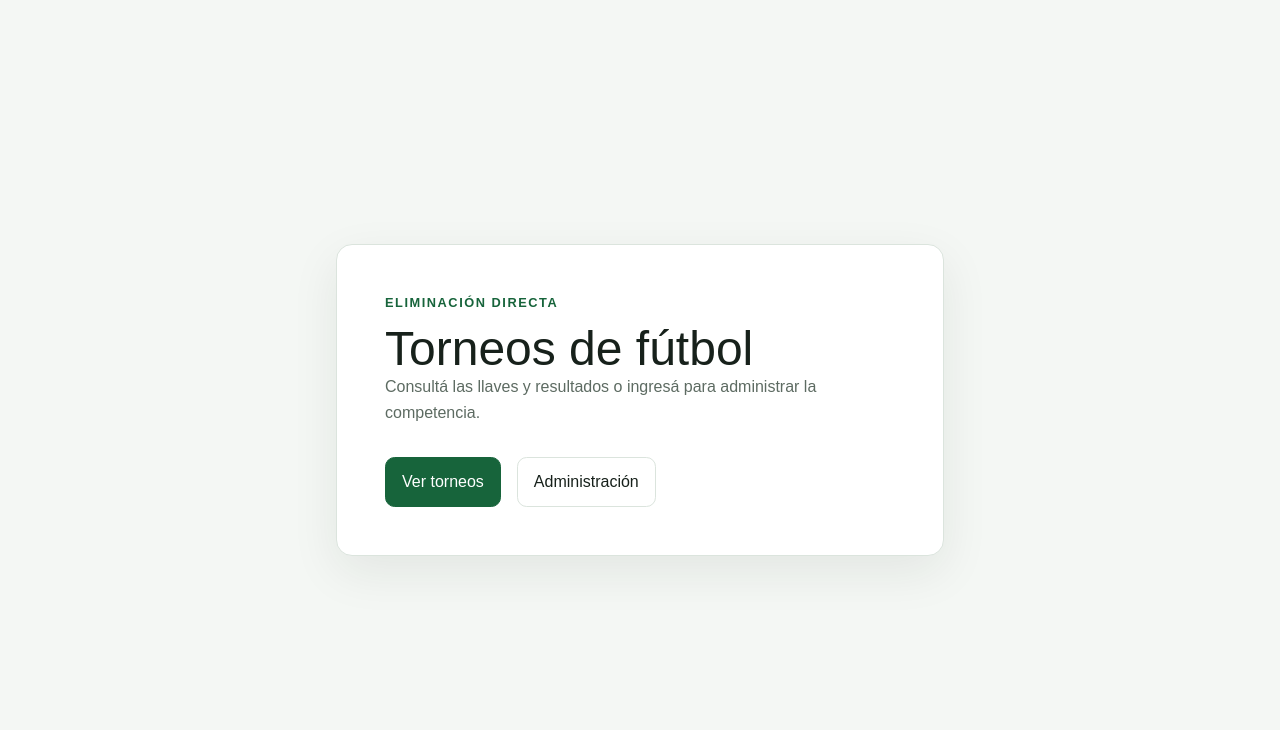
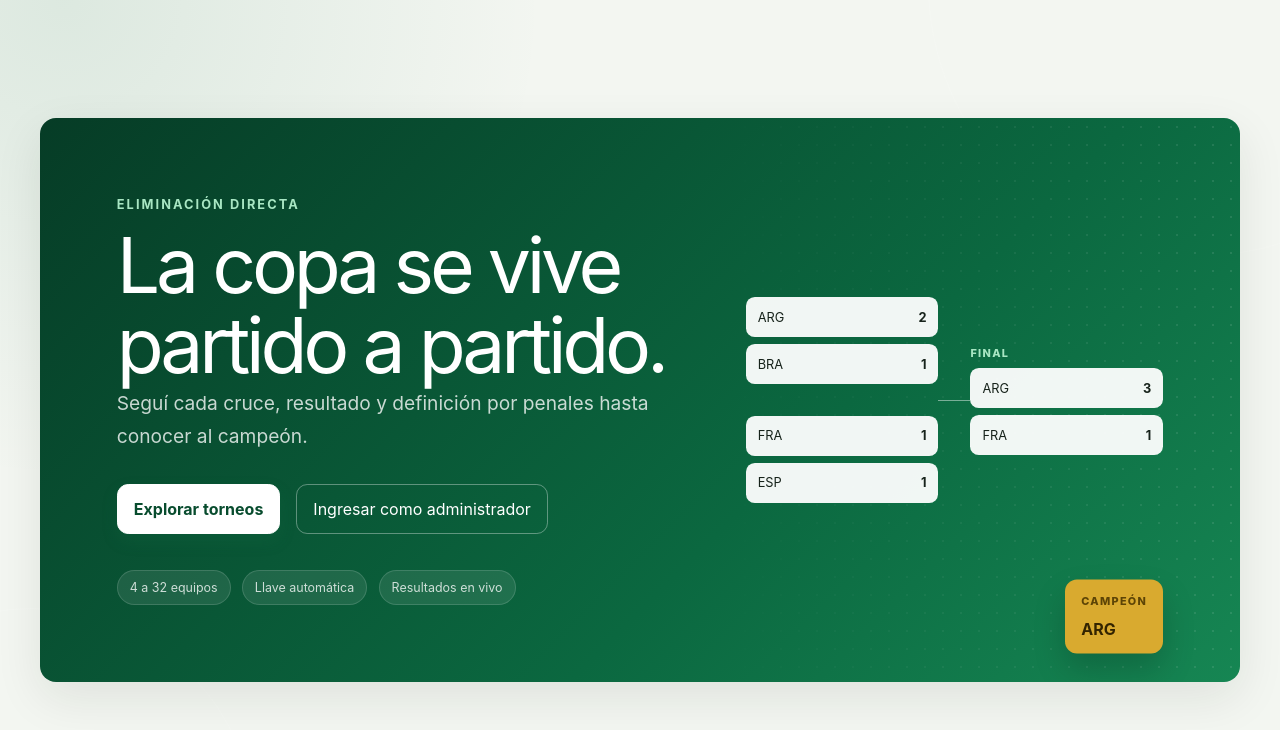
Before and after one commit to RodriguezAgustinF/AranguriAppsChallenge, a Next.js app: page / in a window 1280 px wide. Shown: the top 730 px of the page. Built offline with nearby package versions, Linux system fonts and the light colour scheme.

Commit message:
style(ui): refresh tournament visual design

```diff
--- a/src/app/admin/equipos/page.tsx
+++ b/src/app/admin/equipos/page.tsx
@@ -24,7 +24,7 @@ export default async function TeamsPage() {
                 .data.publicUrl;
               return (
                 <article className="entity-card" key={team.id}>
-                  <div className="entity-row">
+                  <div className="entity-row team-entity-row">
                     <div
                       className="team-logo"
                       aria-label={`Imagen de ${team.name}`}
--- a/src/app/globals.css
+++ b/src/app/globals.css
@@ -2,14 +2,18 @@
 
 :root {
   color-scheme: light;
-  --background: #f4f7f4;
+  --background: #f3f6f1;
   --surface: #ffffff;
-  --text: #17211b;
-  --muted: #5d6b62;
-  --primary: #17643b;
-  --primary-dark: #0d4929;
-  --border: #dbe4dd;
-  --danger: #a12626;
+  --surface-soft: #f8faf7;
+  --text: #17231b;
+  --muted: #637067;
+  --primary: #157347;
+  --primary-dark: #084c2e;
+  --primary-light: #dff3e7;
+  --accent: #d5a62e;
+  --border: #dce5de;
+  --danger: #b12a2a;
+  --shadow: 0 1rem 3rem rgb(23 35 27 / 9%);
 }
 
 * {
@@ -17,10 +21,20 @@
 }
 
 body {
-  background: var(--background);
+  background:
+    radial-gradient(circle at 5% 0%, rgb(21 115 71 / 10%), transparent 30rem), var(--background);
   color: var(--text);
-  font-family: Arial, Helvetica, sans-serif;
+  font-family:
+    Inter,
+    ui-sans-serif,
+    system-ui,
+    -apple-system,
+    BlinkMacSystemFont,
+    "Segoe UI",
+    sans-serif;
   margin: 0;
+  min-height: 100vh;
+  -webkit-font-smoothing: antialiased;
 }
 
 a {
@@ -29,13 +43,14 @@ a {
 }
 
 button,
-input {
+input,
+select {
   font: inherit;
 }
 select {
   background: white;
   border: 1px solid var(--border);
-  border-radius: 0.5rem;
+  border-radius: 0.65rem;
   min-height: 2.75rem;
   padding: 0.65rem 0.75rem;
 }
@@ -51,15 +66,178 @@ select {
   padding: 2rem;
 }
 
+.home-page {
+  overflow: hidden;
+  position: relative;
+}
+
+.home-page::before,
+.home-page::after {
+  border: 1px solid rgb(255 255 255 / 12%);
+  border-radius: 50%;
+  content: "";
+  position: absolute;
+}
+
+.home-page::before {
+  height: 34rem;
+  right: -12rem;
+  top: -18rem;
+  width: 34rem;
+}
+
+.home-page::after {
+  bottom: -16rem;
+  height: 28rem;
+  left: -12rem;
+  width: 28rem;
+}
+
 .panel,
 .hero-panel {
   background: var(--surface);
   border: 1px solid var(--border);
   border-radius: 1rem;
-  box-shadow: 0 1rem 3rem rgb(23 33 27 / 8%);
+  box-shadow: var(--shadow);
   max-width: 38rem;
   padding: clamp(1.5rem, 5vw, 3rem);
   width: 100%;
+}
+
+.home-hero {
+  background: linear-gradient(135deg, #063c26, #0b6840 62%, #168653);
+  border: 0;
+  color: white;
+  display: grid;
+  gap: clamp(2rem, 5vw, 5rem);
+  grid-template-columns: minmax(0, 1.15fr) minmax(18rem, 0.85fr);
+  max-width: 75rem;
+  overflow: hidden;
+  padding: clamp(2rem, 6vw, 5rem);
+  position: relative;
+  z-index: 1;
+}
+
+.home-hero::after {
+  background: radial-gradient(circle, rgb(255 255 255 / 10%) 1px, transparent 1px);
+  background-size: 18px 18px;
+  content: "";
+  inset: 0 0 0 55%;
+  mask-image: linear-gradient(to left, black, transparent);
+  pointer-events: none;
+  position: absolute;
+}
+
+.hero-copy,
+.hero-bracket {
+  position: relative;
+  z-index: 1;
+}
+
+.home-hero .eyebrow {
+  color: #a8e6c3;
+}
+
+.home-hero h1 {
+  font-size: clamp(2.8rem, 6vw, 5.3rem);
+  letter-spacing: -0.055em;
+  max-width: 12ch;
+}
+
+.hero-description {
+  color: rgb(255 255 255 / 78%);
+  font-size: clamp(1rem, 2vw, 1.2rem);
+  line-height: 1.7;
+  max-width: 37rem;
+}
+
+.home-hero .primary-button {
+  background: white;
+  border-color: white;
+  color: var(--primary-dark);
+}
+
+.home-hero .primary-button:hover {
+  background: #ecfff4;
+}
+
+.home-hero .secondary-button {
+  border-color: rgb(255 255 255 / 35%);
+  color: white;
+}
+
+.hero-features {
+  display: flex;
+  flex-wrap: wrap;
+  gap: 0.7rem;
+  margin-top: 2.25rem;
+}
+
+.hero-features span {
+  background: rgb(255 255 255 / 9%);
+  border: 1px solid rgb(255 255 255 / 14%);
+  border-radius: 999px;
+  color: rgb(255 255 255 / 78%);
+  font-size: 0.78rem;
+  padding: 0.45rem 0.75rem;
+}
+
+.hero-bracket {
+  align-items: center;
+  display: grid;
+  grid-template-columns: 1fr 2rem 1fr;
+}
+
+.preview-stage,
+.preview-final,
+.preview-trophy {
+  display: grid;
+  gap: 0.45rem;
+}
+
+.preview-stage span,
+.preview-final span {
+  align-items: center;
+  background: rgb(255 255 255 / 94%);
+  border-radius: 0.55rem;
+  color: var(--text);
+  display: flex;
+  font-size: 0.8rem;
+  justify-content: space-between;
+  padding: 0.65rem 0.75rem;
+}
+
+.preview-stage span:nth-child(2) {
+  margin-bottom: 1.5rem;
+}
+
+.preview-final small,
+.preview-trophy small {
+  color: #a8e6c3;
+  font-size: 0.68rem;
+  font-weight: 800;
+  letter-spacing: 0.12em;
+  text-transform: uppercase;
+}
+
+.preview-connector {
+  border-top: 1px solid rgb(255 255 255 / 45%);
+}
+
+.preview-trophy {
+  background: #d9aa2f;
+  border-radius: 0.75rem;
+  bottom: 0;
+  box-shadow: 0 1rem 2rem rgb(0 0 0 / 18%);
+  color: #332400;
+  padding: 0.85rem 1rem;
+  position: absolute;
+  right: 0;
+  transform: translateY(65%);
+}
+
+.preview-trophy small {
+  color: #5d4406;
 }
 
 .auth-panel {
@@ -70,7 +248,7 @@ select {
   color: var(--primary);
   font-size: 0.8rem;
   font-weight: 700;
-  letter-spacing: 0.12em;
+  letter-spacing: 0.16em;
   margin: 0 0 0.75rem;
   text-transform: uppercase;
 }
@@ -79,6 +257,11 @@ h1 {
   font-size: clamp(2rem, 5vw, 3rem);
   line-height: 1.05;
   margin: 0;
+}
+
+h2,
+h3 {
+  letter-spacing: -0.02em;
 }
 
 .muted-text {
@@ -102,17 +285,21 @@ h1 {
 .primary-button,
 .secondary-button,
 .text-button {
-  border-radius: 0.6rem;
+  align-items: center;
+  border-radius: 0.7rem;
   cursor: pointer;
   display: inline-flex;
   justify-content: center;
   padding: 0.75rem 1rem;
+  transition: 160ms ease;
 }
 
 .primary-button {
   background: var(--primary);
   border: 1px solid var(--primary);
+  box-shadow: 0 0.45rem 1rem rgb(21 115 71 / 18%);
   color: white;
+  font-weight: 750;
 }
 
 .primary-button:hover {
@@ -128,6 +315,11 @@ h1 {
 .text-button {
   background: transparent;
   border: 1px solid var(--border);
+}
+
+.secondary-button:hover {
+  background: var(--surface-soft);
+  border-color: #b9c9be;
 }
 
 .auth-form {
@@ -149,9 +341,17 @@ h1 {
 .field-group input {
   background: white;
   border: 1px solid var(--border);
-  border-radius: 0.5rem;
+  border-radius: 0.65rem;
   min-height: 2.75rem;
   padding: 0.65rem 0.75rem;
+}
+
+.field-group input,
+.schedule-form input,
+.result-form input {
+  transition:
+    border-color 150ms ease,
+    box-shadow 150ms ease;
 }
 
 .field-group input:focus {
@@ -174,15 +374,21 @@ h1 {
 
 .public-header {
   align-items: center;
-  background: var(--surface);
+  backdrop-filter: blur(14px);
+  background: rgb(255 255 255 / 88%);
   border-bottom: 1px solid var(--border);
   display: flex;
   justify-content: space-between;
   padding: 1rem clamp(1rem, 4vw, 3rem);
+  position: sticky;
+  top: 0;
+  z-index: 10;
 }
 
 .public-nav {
   display: flex;
+  font-size: 0.9rem;
+  font-weight: 650;
   gap: 1.25rem;
 }
 
@@ -198,7 +404,7 @@ h1 {
 
 .public-tournament-grid {
   display: grid;
-  gap: 1rem;
+  gap: 1.25rem;
   grid-template-columns: repeat(auto-fit, minmax(17rem, 1fr));
   margin-top: 2rem;
 }
@@ -206,15 +412,18 @@ h1 {
 .public-tournament-card {
   background: var(--surface);
   border: 1px solid var(--border);
-  border-radius: 1rem;
+  border-radius: 1.1rem;
   display: grid;
   gap: 0.8rem;
   padding: 1.5rem;
+  position: relative;
+  transition: 180ms ease;
 }
 
 .public-tournament-card:hover {
   border-color: var(--primary);
-  transform: translateY(-2px);
+  box-shadow: var(--shadow);
+  transform: translateY(-4px);
 }
 
 .public-tournament-card h2,
@@ -269,13 +478,15 @@ h1 {
 }
 
 .champion-banner {
-  background: var(--primary-dark);
+  background: linear-gradient(115deg, var(--primary-dark), var(--primary));
   border-radius: 1rem;
   color: white;
   display: grid;
   gap: 0.25rem;
   margin-top: 2rem;
-  padding: 1.25rem 1.5rem;
+  box-shadow: 0 1rem 2.5rem rgb(8 76 46 / 20%);
+  padding: 1.5rem 1.75rem;
+  position: relative;
 }
 
 .champion-banner span {
@@ -300,7 +511,7 @@ h1 {
   grid-auto-flow: column;
   margin-top: 2rem;
   overflow-x: auto;
-  padding-bottom: 1rem;
+  padding: 1rem 0 1.5rem;
 }
 
 .bracket-stage {
@@ -310,8 +521,11 @@ h1 {
 }
 
 .bracket-stage > h2 {
-  font-size: 1rem;
+  color: var(--muted);
+  font-size: 0.8rem;
+  letter-spacing: 0.1em;
   text-align: center;
+  text-transform: uppercase;
 }
 
 .bracket-stage-matches {
@@ -325,7 +539,7 @@ h1 {
 .public-match-card {
   background: var(--surface);
   border: 1px solid var(--border);
-  border-radius: 0.75rem;
+  border-radius: 0.85rem;
   box-shadow: 0 0.5rem 1.5rem rgb(23 33 27 / 6%);
   overflow: hidden;
 }
@@ -361,18 +575,23 @@ h1 {
 
 .admin-header {
   align-items: center;
-  background: var(--surface);
+  backdrop-filter: blur(14px);
+  background: rgb(255 255 255 / 90%);
   border-bottom: 1px solid var(--border);
   display: flex;
   gap: 2rem;
   justify-content: space-between;
   padding: 1rem clamp(1rem, 4vw, 3rem);
+  position: sticky;
+  top: 0;
+  z-index: 10;
 }
 
 .brand {
   color: var(--primary-dark);
-  font-size: 1.1rem;
-  font-weight: 800;
+  font-size: 1.05rem;
+  font-weight: 850;
+  letter-spacing: -0.025em;
 }
 
 .admin-nav a:hover,
@@ -388,7 +607,7 @@ h1 {
 .content-page {
   margin: 0 auto;
   max-width: 75rem;
-  padding: clamp(2rem, 5vw, 4rem);
+  padding: clamp(2rem, 5vw, 4.5rem);
 }
 
 .card-grid {
@@ -401,15 +620,17 @@ h1 {
 .navigation-card {
   background: var(--surface);
   border: 1px solid var(--border);
-  border-radius: 0.8rem;
+  border-radius: 1rem;
   display: grid;
   gap: 0.5rem;
   padding: 1.5rem;
+  transition: 180ms ease;
 }
 
 .navigation-card:hover {
   border-color: var(--primary);
-  transform: translateY(-2px);
+  box-shadow: var(--shadow);
+  transform: translateY(-3px);
 }
 
 .navigation-card span {
@@ -439,16 +660,21 @@ h2 {
   align-items: center;
   background: var(--surface);
   border: 1px solid var(--border);
-  border-radius: 0.75rem;
+  border-radius: 0.85rem;
   display: grid;
   gap: 1rem;
+  grid-template-columns: 1fr auto;
+  padding: 0.8rem;
+}
+.team-entity-row {
   grid-template-columns: 3.5rem 1fr auto;
-  padding: 0.8rem;
 }
 .entity-card {
   background: var(--surface);
   border: 1px solid var(--border);
-  border-radius: 0.75rem;
+  border-radius: 0.9rem;
+  box-shadow: 0 0.35rem 1.2rem rgb(23 35 27 / 4%);
+  overflow: hidden;
 }
 .entity-card .entity-row {
   border: 0;
@@ -477,17 +703,22 @@ h2 {
   background-color: var(--background);
   background-position: center;
   background-size: cover;
+  border: 2px solid white;
   border-radius: 50%;
+  box-shadow: 0 0 0 1px var(--border);
   height: 3.5rem;
   width: 3.5rem;
 }
 .danger-button {
   background: transparent;
   border: 1px solid #efb4b4;
-  border-radius: 0.5rem;
+  border-radius: 0.65rem;
   color: var(--danger);
   cursor: pointer;
   padding: 0.55rem 0.75rem;
+}
+.danger-button:hover {
+  background: #fff2f2;
 }
 .form-success {
   color: var(--primary);
@@ -513,6 +744,7 @@ h2 {
 }
 .stage-panel {
   max-width: none;
+  padding: 1.5rem;
 }
 .match-schedule-card {
   align-items: center;
@@ -520,7 +752,7 @@ h2 {
   display: grid;
   gap: 0.75rem;
   grid-template-columns: 7rem minmax(14rem, 1fr) minmax(18rem, 1fr);
-  padding-top: 1rem;
+  padding: 1rem 0;
 }
 .schedule-form {
   align-items: center;
@@ -558,6 +790,11 @@ h2 {
   color: var(--primary-dark);
   font-size: 1.25rem;
 }
+
+.login-back-link {
+  font-size: 0.82rem;
+  margin-bottom: 2rem;
+}
 .published-result span {
   color: var(--muted);
   font-size: 0.85rem;
@@ -585,4 +822,21 @@ h2 {
   .match-schedule-card {
     grid-template-columns: 1fr;
   }
+  .home-hero {
+    grid-template-columns: 1fr;
+  }
+  .hero-bracket {
+    margin: 1rem auto 2rem;
+    max-width: 25rem;
+    width: 100%;
+  }
+  .home-hero h1 {
+    font-size: clamp(2.6rem, 14vw, 4rem);
+  }
+  .team-entity-row {
+    grid-template-columns: 3.5rem 1fr;
+  }
+  .team-entity-row form {
+    grid-column: 1 / -1;
+  }
 }
--- a/src/app/login/page.tsx
+++ b/src/app/login/page.tsx
@@ -1,4 +1,5 @@
 import { redirect } from "next/navigation";
+import Link from "next/link";
 
 import { LoginForm } from "@/components/auth/login-form";
 import { getAdminSession } from "@/lib/auth/admin";
@@ -13,6 +14,9 @@ export default async function LoginPage() {
   return (
     <main className="centered-page">
       <section className="panel auth-panel">
+        <Link className="back-link login-back-link" href="/">
+          ← Volver al inicio
+        </Link>
         <p className="eyebrow">Administración</p>
         <h1>Ingresar al torneo</h1>
         <p className="muted-text">Utilizá una cuenta administradora aprovisionada en Supabase.</p>
--- a/src/app/page.tsx
+++ b/src/app/page.tsx
@@ -2,20 +2,57 @@ import Link from "next/link";
 
 export default function Home() {
   return (
-    <main className="centered-page">
-      <section className="hero-panel">
+    <main className="centered-page home-page">
+      <section className="hero-panel home-hero">
+        <div className="hero-copy">
           <p className="eyebrow">Eliminación directa</p>
-        <h1>Torneos de fútbol</h1>
-        <p className="muted-text">
-          Consultá las llaves y resultados o ingresá para administrar la competencia.
+          <h1>La copa se vive partido a partido.</h1>
+          <p className="hero-description">
+            Seguí cada cruce, resultado y definición por penales hasta conocer al campeón.
           </p>
           <div className="hero-actions">
             <Link className="primary-button" href="/torneos">
-            Ver torneos
+              Explorar torneos
             </Link>
             <Link className="secondary-button" href="/login">
-            Administración
+              Ingresar como administrador
             </Link>
+          </div>
+          <div className="hero-features" aria-label="Características">
+            <span>4 a 32 equipos</span>
+            <span>Llave automática</span>
+            <span>Resultados en vivo</span>
+          </div>
+        </div>
+        <div className="hero-bracket" aria-hidden="true">
+          <div className="preview-stage">
+            <span>
+              ARG <b>2</b>
+            </span>
+            <span>
+              BRA <b>1</b>
+            </span>
+            <span>
+              FRA <b>1</b>
+            </span>
+            <span>
+              ESP <b>1</b>
+            </span>
+          </div>
+          <div className="preview-connector" />
+          <div className="preview-final">
+            <small>Final</small>
+            <span>
+              ARG <b>3</b>
+            </span>
+            <span>
+              FRA <b>1</b>
+            </span>
+          </div>
+          <div className="preview-trophy">
+            <small>Campeón</small>
+            <strong>ARG</strong>
+          </div>
         </div>
       </section>
     </main>
```
Also changed, not shown: 2 other files (tests, documents, lock files or other folders). Lines whose indentation alone changed are shown as unchanged.
